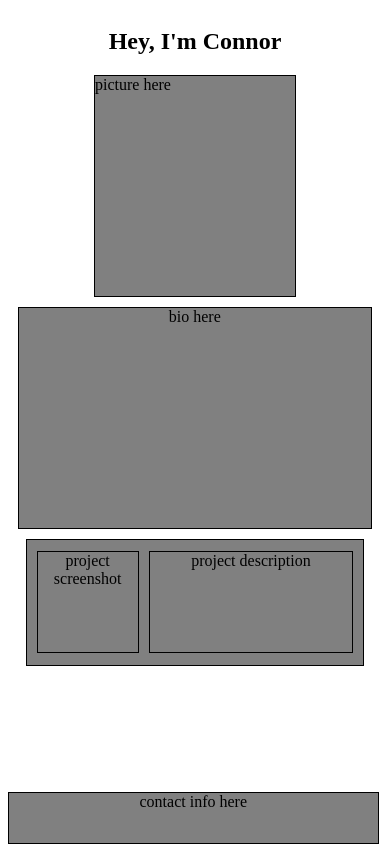
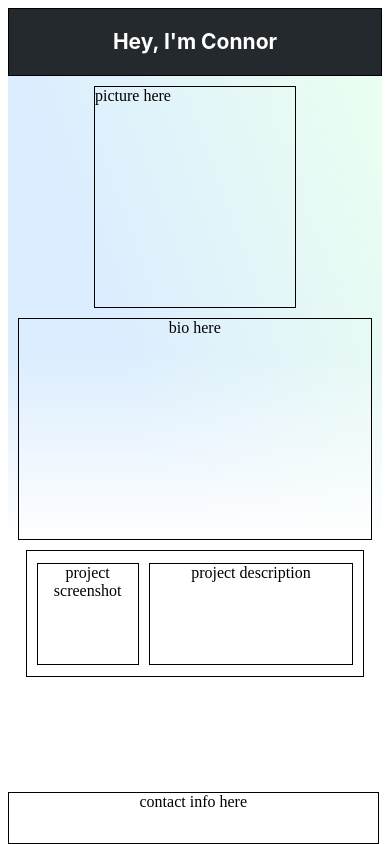
Before and after one commit to connorhw/portfolio, a plain HTML site: page index.html in a window 390 px wide. Drawn offline with nearby package versions, Linux system fonts and the light colour scheme.

Commit message:
started color scheme and finalizing overall

```diff
--- a/main.css
+++ b/main.css
@@ -1,16 +1,27 @@
+header {
+    display: flex;
+    justify-content: center;
+    border: 1px solid black;
+
+    background-color: black;
+    color: #fff;
+    font-family: -apple-system,BlinkMacSystemFont,Segoe UI,Helvetica,Arial,sans-serif,Apple Color Emoji,Segoe UI Emoji;
+    font-weight: 600;
+    text-decoration: none;
+    font-size: 14px;
+    line-height: 1.5;
+    background-color: #24292e;
+
+}
+
 @media screen and (max-width: 2500px) {
-
-    header {
-        display: flex;
-        justify-content: center;
-    }
 
     .pic {
         border: 1px solid black;
         width: 200px;
         height: 220px;
         text-align: center;
-        background-color: grey;
+
     }
 
     .bio {
@@ -19,14 +30,14 @@
         height: 220px;
         text-align: center;
         margin-left: 10px;
-        background-color: grey;
+
     }
 
     .rowOne {
         display: flex;
         justify-content: center;
-
-
+        background-image: linear-gradient(180deg,hsla(0,0%,100%,0) 60%,#fff),linear-gradient(70deg,#dbedff 32%,#ebfff0);
+        padding-top: 10px;
     }
 
     .rowTwo {
@@ -44,7 +55,7 @@
         flex-direction: row;
         align-items: center;
         justify-content: center;
-        background-color: grey;
+
 
     }
 
@@ -78,7 +89,7 @@
         position: absolute;
         bottom: 0;
         width: 98.7%;
-        background-color: grey;
+        background-color: #fff;
         margin-top: 50px;
 
     }
@@ -89,11 +100,6 @@
 
 @media screen and (max-width: 740px) {
 
-    header {
-        display: flex;
-        justify-content: center;
-    }
-
     .pic {
         border: 1px solid black;
         width: 200px;
@@ -101,7 +107,7 @@
         /*text-align: center;*/
         display: flex;
         align-self: center;
-        background-color: grey;
+
     }
 
     .bio {
@@ -111,14 +117,15 @@
         text-align: center;
         margin-left: 10px;
         margin-top: 10px;
-        background-color: grey;
+
     }
 
     .rowOne {
         display: flex;
         justify-content: center;
         flex-direction: column;
-
+        background-image: linear-gradient(180deg,hsla(0,0%,100%,0) 60%,#fff),linear-gradient(70deg,#dbedff 32%,#ebfff0);
+        padding-top: 10px;
     }
 
     .projects {
@@ -131,7 +138,7 @@
         flex-direction: row;
         align-items: center;
         justify-content: center;
-        background-color: grey;
+
 
     }
 
@@ -165,7 +172,7 @@
         position: fixed;
         bottom: 0;
         width: 95%;
-        background-color: grey;
+        background-color: #fff;
         margin-top: 50px;
 
     }
```
